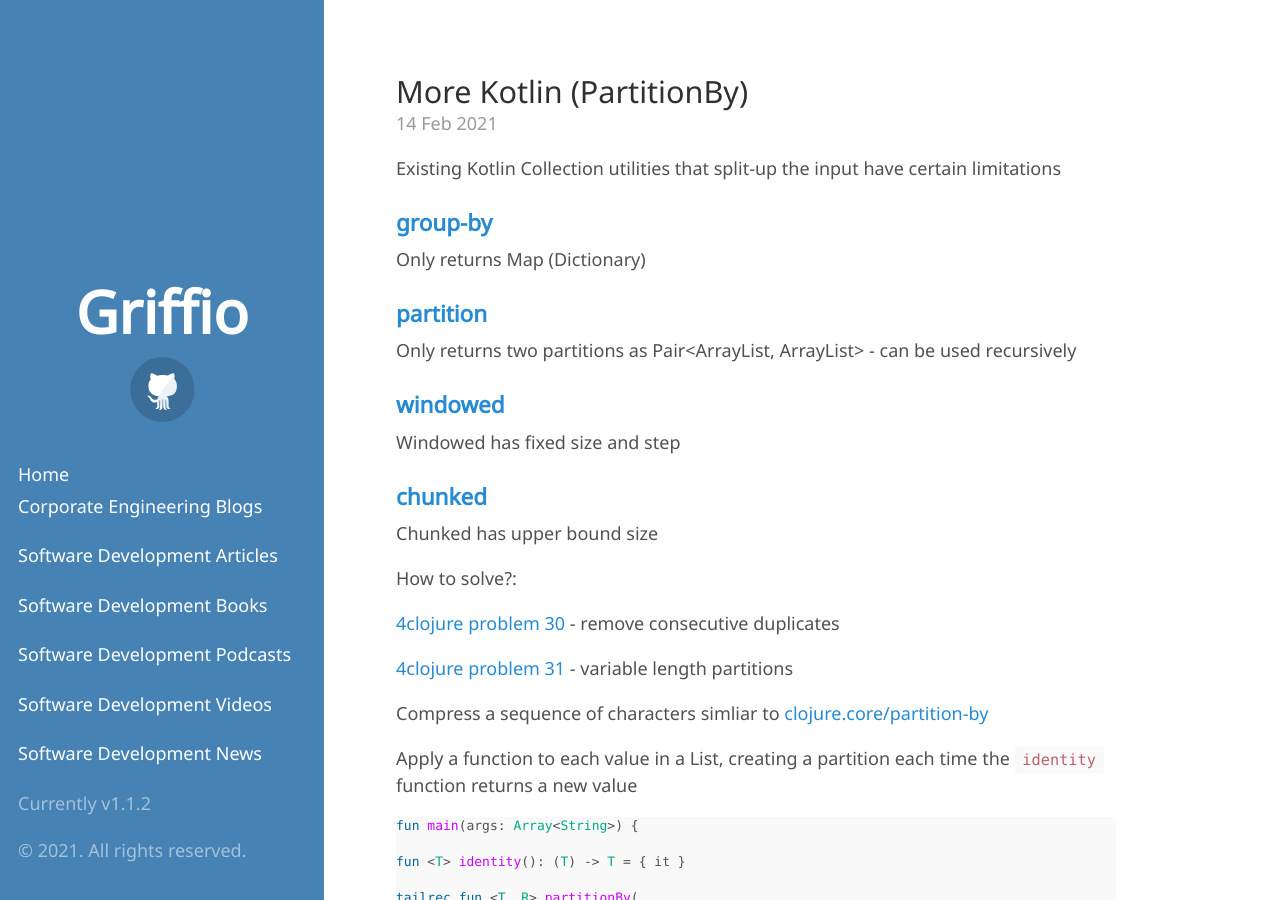
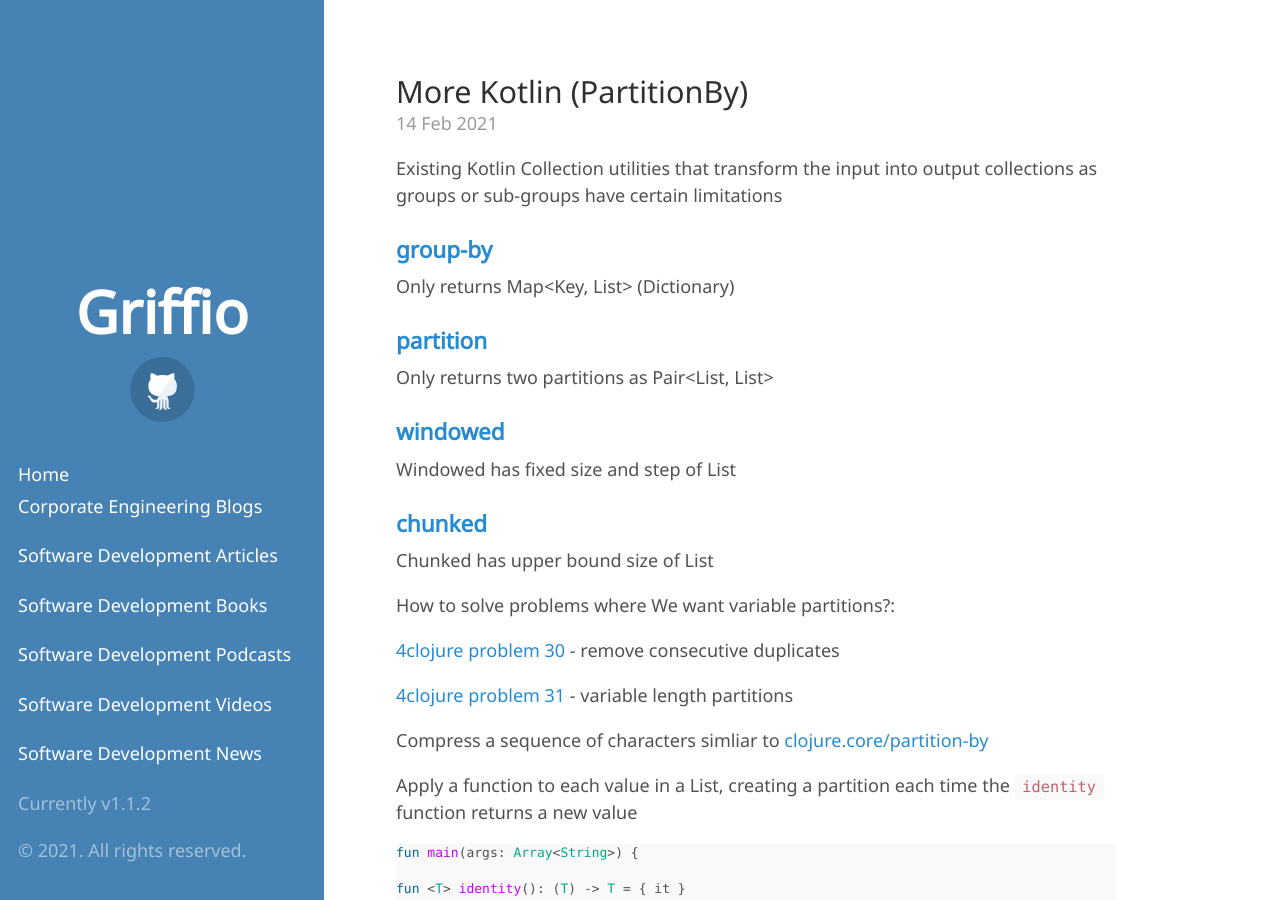
Before and after one commit to griffio/griffio.github.io, a Jekyll site: the page built from _posts/2021-02-14-More-Kotlin-PartitionBy.md, in a window 1280 px wide and 900 px high. Built offline with Jekyll 4.4.1, drawn with Linux system fonts in a browser that asks for light colours; some web fonts are replaced.

Commit message:
Update 2021-02-14-More-Kotlin-PartitionBy.md

```diff
--- a/_posts/2021-02-14-More-Kotlin-PartitionBy.md
+++ b/_posts/2021-02-14-More-Kotlin-PartitionBy.md
@@ -8,21 +8,21 @@ summary: kotlin partitionBy
 runcode: true
 ---
 
-Existing Kotlin Collection utilities that split-up the input have certain limitations
+Existing Kotlin Collection utilities that transform the input into output collections as groups or sub-groups have certain limitations
 
 ### [group-by](https://kotlinlang.org/api/latest/jvm/stdlib/kotlin.collections/group-by.html)
-Only returns Map (Dictionary)
+Only returns Map<Key, List> (Dictionary)
 
 ### [partition](https://kotlinlang.org/api/latest/jvm/stdlib/kotlin.collections/partition.html)
-Only returns two partitions as Pair<ArrayList, ArrayList> - can be used recursively
+Only returns two partitions as Pair<List, List>
 
 ### [windowed](https://kotlinlang.org/api/latest/jvm/stdlib/kotlin.collections/windowed.html)
-Windowed has fixed size and step
+Windowed has fixed size and step of List<T>
 
 ### [chunked](https://kotlinlang.org/api/latest/jvm/stdlib/kotlin.collections/chunked.html)
-Chunked has upper bound size
+Chunked has upper bound size of List<T>
 
-How to solve?:
+How to solve problems where We want variable partitions?:
 
 [4clojure problem 30](https://www.4clojure.com/problem/30) - remove consecutive duplicates
 
```
